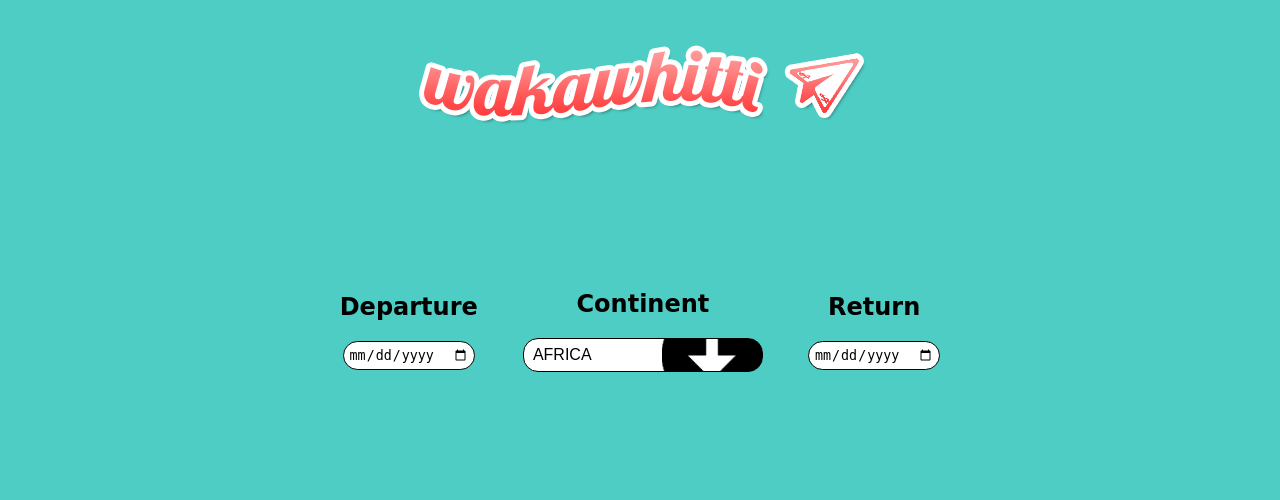
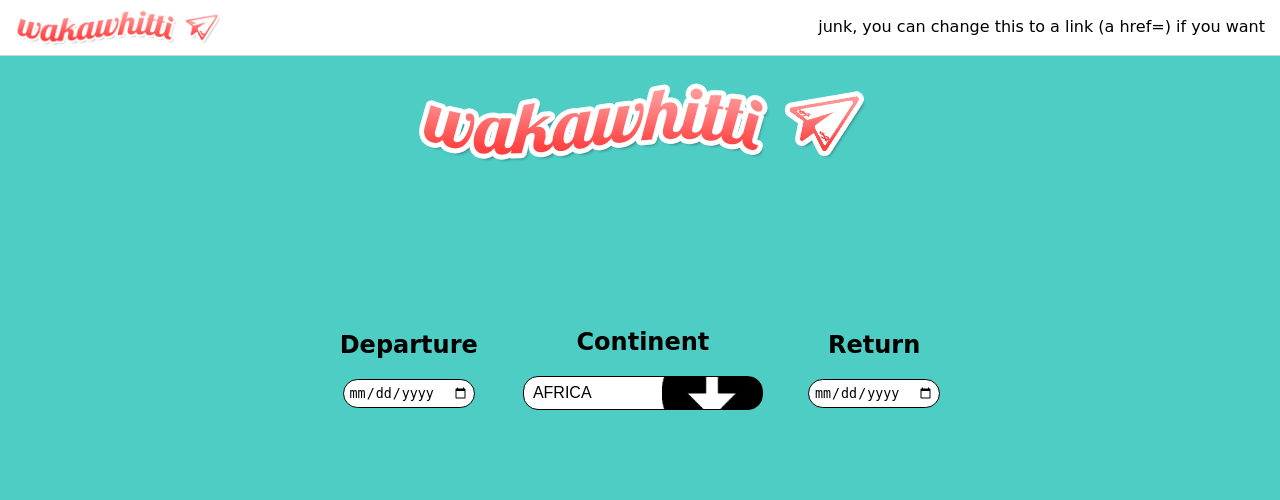
Before and after one commit to jamesylgan/Wakawhitti-BigRedHacks, a Django app: template Python/xchange/app/templates/frontpage.html in a window 1280 px wide. Shown: the top 500 px of the page. Run offline with Django 3.2, Linux system fonts and the light colour scheme; the template is opened without the code that fills it, so the values that code supplies are empty.

Commit message:
updated with floating header

```diff
--- a/Python/xchange/app/templates/frontpage.html
+++ b/Python/xchange/app/templates/frontpage.html
@@ -10,6 +10,17 @@
 
 
 <body class="header">
+	<div id="header5" class="header5">
+    <div class="section-container">
+        <img src="header.png" class="logo" alt="wakawhitti">
+        <ul id="navlist">
+	        <div class="potato">junk, you can change this to a link (a href=) if you want</div>
+<!-- 	        <li><a href="#connect" class="connect" data-panel="connect">CONNECT</a></li>
+	        <li><a href="#about" class="about" data-panel="about">ABOUT</a></li> -->
+        </ul>
+    </div>
+</div>
+	<br></br>
 	<img src="header.png" alt="Header">
 	<form action="/suggestions/" method="post" class="form-inputs">
 		<div id="container">
--- a/Python/xchange/app/templates/stylesheet.css
+++ b/Python/xchange/app/templates/stylesheet.css
@@ -123,3 +123,47 @@ footer {
     width: 100%;
     background-color: FF7676;
 }
+
+
+
+/*header*/
+
+#header5{
+   z-index: 200;
+   padding: 1em 0 1.2em 0;
+   height:20px;
+   position:fixed;
+   background-color: #fff;
+   width:100%;
+   border-bottom:1px #d1d1cd solid;
+}
+
+/*#header5 .section-container{
+    max-width: 1200px;
+    padding: 0 40px;
+}
+ul.header5-social-media {
+    float:right;
+    position: relative;
+    //top: -2px;
+    margin: 0 0 0 10px;
+    padding: 0;
+}
+
+ul.header5-social-media li{
+    padding-right: 5px;
+}
+*/
+
+.logo {
+    height: 60px;
+    position: left;
+    margin-top: -35px;
+    float:left;
+}
+
+.potato{
+	margin-top: -15px;
+	margin-right:15px;
+	float:right;
+}
```
